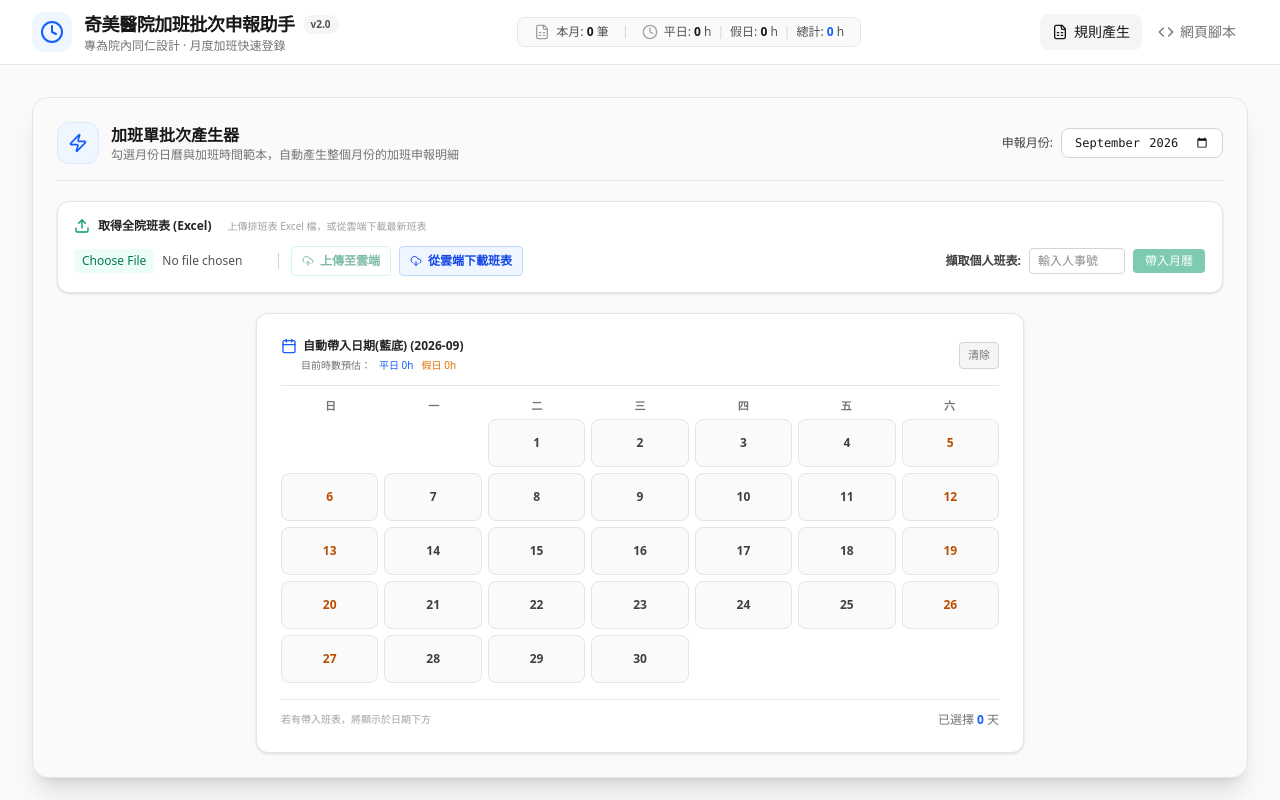
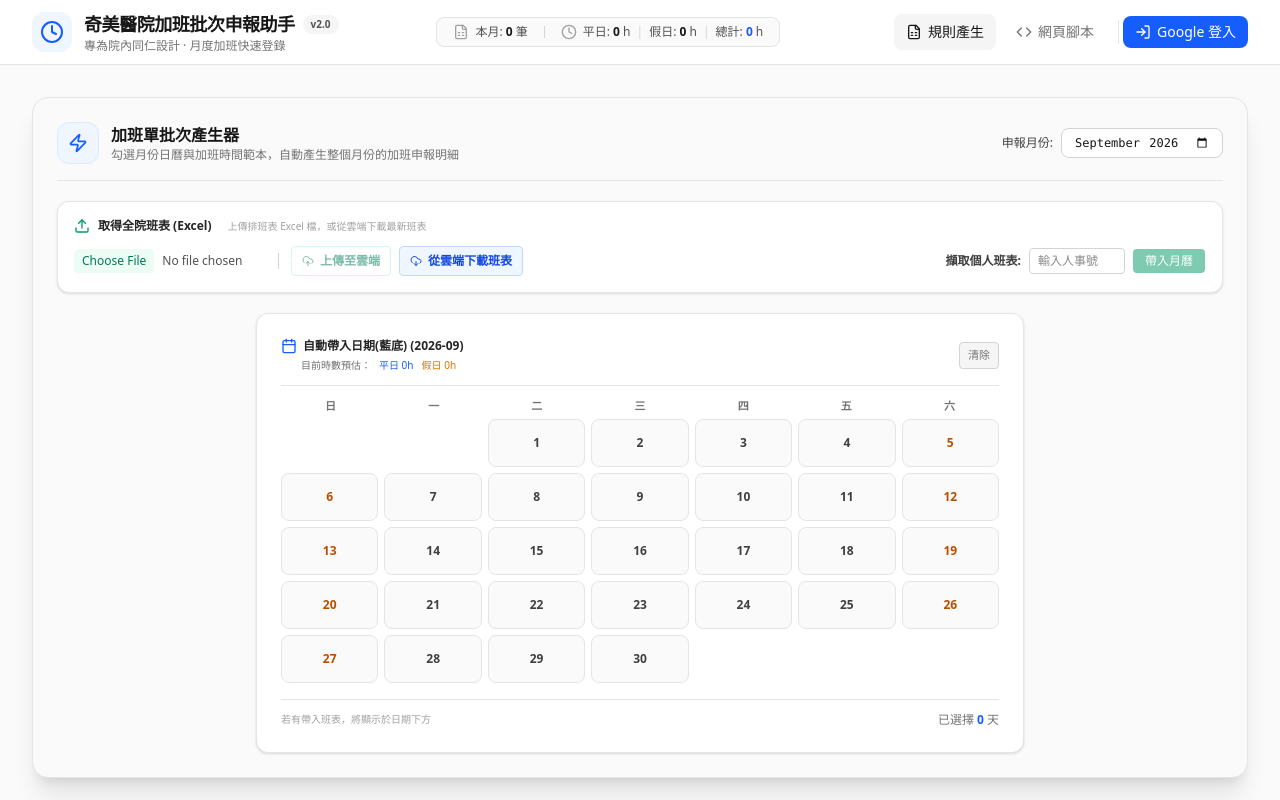
Before and after one commit to crystalarcx/newshift, a React (Vite) app: page / in a window 1280 px wide. Shown: the top 800 px of the page. Built offline with nearby package versions, Linux system fonts and the light colour scheme; no server answers.

Commit message:
feat(auth): add Google authentication support
Integrate Firebase Authentication to enable user login for cloud features and replace the static password protection for schedule uploads.

```diff
--- a/src/App.tsx
+++ b/src/App.tsx
@@ -4,6 +4,8 @@ import { Navbar } from './components/Navbar';
 import { BatchGenerator } from './components/BatchGenerator';
 import { RecordTable } from './components/RecordTable';
 import { BookmarkletScriptModal } from './components/BookmarkletScriptModal';
+import { auth } from './lib/firebase';
+import { onAuthStateChanged, User } from 'firebase/auth';
 
 export default function App() {
   const today = new Date();
@@ -16,9 +18,17 @@ export default function App() {
   const [activeTab, setActiveTab] = useState<'generator' | 'script'>('generator');
   const [isScriptModalOpen, setIsScriptModalOpen] = useState(false);
 
+  const [user, setUser] = useState<User | null>(null);
+
   useEffect(() => {
     localStorage.removeItem('chimei_overtime_records'); // Clean up old data
     sessionStorage.removeItem('chimei_overtime_records'); // Clean up old data
+
+    const unsubscribe = onAuthStateChanged(auth, (currentUser) => {
+      setUser(currentUser);
+    });
+
+    return () => unsubscribe();
   }, []);
 
   const handleAddRecords = (newRecords: OvertimeRecord[]) => {
@@ -74,6 +84,7 @@ export default function App() {
         weekendHours={weekendHours}
         records={records}
         setRecords={setRecords}
+        user={user}
       />
 
       <main className="flex-1 max-w-7xl w-full mx-auto px-4 sm:px-6 lg:px-8 py-8 space-y-8">
--- a/src/components/BatchGenerator.tsx
+++ b/src/components/BatchGenerator.tsx
@@ -3,7 +3,7 @@ import { OvertimeRecord, OvertimeType } from '../types';
 import { Calendar, Plus, Zap, CheckSquare, Square, Clock, AlertCircle, FileText, Sparkles, Filter, Upload, X, CloudUpload, CloudDownload, Loader2 } from 'lucide-react';
 import * as XLSX from 'xlsx';
 import { doc, getDoc, setDoc } from 'firebase/firestore';
-import { db } from '../lib/firebase';
+import { db, auth } from '../lib/firebase';
 
 interface BatchGeneratorProps {
   records: OvertimeRecord[];
@@ -15,6 +15,7 @@ interface BatchGeneratorProps {
   weekendHours: number;
   employeeId: string;
   setEmployeeId: (id: string) => void;
+  user: any;
 }
 
 export const BatchGenerator: React.FC<BatchGeneratorProps> = ({
@@ -27,6 +28,7 @@ export const BatchGenerator: React.FC<BatchGeneratorProps> = ({
   weekendHours,
   employeeId,
   setEmployeeId,
+  user,
 }) => {
   const [overtimeType, setOvertimeType] = useState<OvertimeType>('延時加班');
 
@@ -47,15 +49,16 @@ export const BatchGenerator: React.FC<BatchGeneratorProps> = ({
   const [isDownloading, setIsDownloading] = useState(false);
 
   const handleUploadExcelToCloud = async () => {
+    if (!user) {
+      alert('請先在右上角登入 Google 帳號，才能上傳全院班表。');
+      return;
+    }
+
     if (csvData.length < 3) {
       setImportStatus({ type: 'error', message: '請先選擇並成功讀取 Excel 檔案！' });
       return;
     }
-    const password = window.prompt('請輸入全院班表上傳密碼：');
-    if (password !== 'A30825ER') {
-      if (password !== null) alert('密碼錯誤！');
-      return;
-    }
+
     setIsUploading(true);
     setImportStatus({ type: 'idle', message: '正在上傳全院班表至雲端...' });
     try {
@@ -68,7 +71,7 @@ export const BatchGenerator: React.FC<BatchGeneratorProps> = ({
       setImportStatus({ type: 'success', message: '全院班表上傳雲端成功！其他同仁現在可以透過人事號帶入班表了。' });
     } catch (error) {
       console.error('Upload failed:', error);
-      setImportStatus({ type: 'error', message: '上傳失敗，請檢查網路連線或設定。' });
+      setImportStatus({ type: 'error', message: '上傳失敗，請檢查權限或網路連線。' });
     } finally {
       setIsUploading(false);
     }
--- a/src/components/Navbar.tsx
+++ b/src/components/Navbar.tsx
@@ -1,6 +1,8 @@
-import React from 'react';
-import { Clock, FileSpreadsheet, Code } from 'lucide-react';
+import React, { useState } from 'react';
+import { Clock, FileSpreadsheet, Code, LogIn, LogOut, Loader2 } from 'lucide-react';
 import { OvertimeRecord } from '../types';
+import { auth, provider } from '../lib/firebase';
+import { signInWithPopup, signOut } from 'firebase/auth';
 
 interface NavbarProps {
   activeTab: 'generator' | 'script';
@@ -11,6 +13,7 @@ interface NavbarProps {
   weekendHours: number;
   records: OvertimeRecord[];
   setRecords: (records: OvertimeRecord[]) => void;
+  user: any;
 }
 
 export const Navbar: React.FC<NavbarProps> = ({
@@ -22,7 +25,33 @@ export const Navbar: React.FC<NavbarProps> = ({
   weekendHours,
   records,
   setRecords,
+  user,
 }) => {
+  const [isAuthLoading, setIsAuthLoading] = useState(false);
+
+  const handleLogin = async () => {
+    setIsAuthLoading(true);
+    try {
+      await signInWithPopup(auth, provider);
+    } catch (error) {
+      console.error("Login failed:", error);
+      alert("登入失敗，請稍後再試");
+    } finally {
+      setIsAuthLoading(false);
+    }
+  };
+
+  const handleLogout = async () => {
+    setIsAuthLoading(true);
+    try {
+      await signOut(auth);
+    } catch (error) {
+      console.error("Logout failed:", error);
+    } finally {
+      setIsAuthLoading(false);
+    }
+  };
+
   return (
     <header className="bg-white border-b border-neutral-200 sticky top-0 z-40">
       <div className="max-w-7xl mx-auto px-4 sm:px-6 lg:px-8">
@@ -60,7 +89,7 @@ export const Navbar: React.FC<NavbarProps> = ({
             </div>
           </div>
 
-          <nav className="flex items-center space-x-1">
+          <nav className="flex items-center space-x-2 ml-4">
             <button
               onClick={() => setActiveTab('generator')}
               className={`px-3 py-2 rounded-lg text-sm font-medium transition-colors flex items-center space-x-1.5 ${
@@ -83,6 +112,40 @@ export const Navbar: React.FC<NavbarProps> = ({
               <Code className={`w-4 h-4 ${activeTab === 'script' ? 'text-blue-600' : ''}`} />
               <span>網頁腳本</span>
             </button>
+
+            <div className="h-6 w-px bg-neutral-200 mx-1 hidden sm:block"></div>
+
+            {user ? (
+              <div className="flex items-center space-x-3 bg-neutral-50 border border-neutral-200 rounded-full pl-1.5 pr-3 py-1">
+                {user.photoURL ? (
+                  <img src={user.photoURL} alt="Profile" className="w-6 h-6 rounded-full" />
+                ) : (
+                  <div className="w-6 h-6 rounded-full bg-blue-100 flex items-center justify-center text-blue-700 text-xs font-bold">
+                    {user.email?.charAt(0).toUpperCase()}
+                  </div>
+                )}
+                <span className="text-xs font-medium text-neutral-700 truncate max-w-[100px] hidden md:block">
+                  {user.displayName || user.email?.split('@')[0]}
+                </span>
+                <button
+                  onClick={handleLogout}
+                  disabled={isAuthLoading}
+                  className="text-neutral-400 hover:text-red-600 transition"
+                  title="登出"
+                >
+                  <LogOut className="w-4 h-4" />
+                </button>
+              </div>
+            ) : (
+              <button
+                onClick={handleLogin}
+                disabled={isAuthLoading}
+                className="flex items-center space-x-1.5 px-3 py-1.5 bg-blue-600 text-white rounded-lg text-sm font-medium hover:bg-blue-700 transition disabled:opacity-50"
+              >
+                {isAuthLoading ? <Loader2 className="w-4 h-4 animate-spin" /> : <LogIn className="w-4 h-4" />}
+                <span className="hidden sm:inline">Google 登入</span>
+              </button>
+            )}
           </nav>
         </div>
       </div>
--- a/src/lib/firebase.ts
+++ b/src/lib/firebase.ts
@@ -1,5 +1,6 @@
 import { initializeApp } from 'firebase/app';
 import { getFirestore } from 'firebase/firestore';
+import { getAuth, GoogleAuthProvider } from 'firebase/auth';
 
 // 正式環境 (您的 Firebase) 設定
 const firebaseConfig = {
@@ -13,14 +14,17 @@ const firebaseConfig = {
 
 // 為了防止 Vercel 環境變數遺失時直接白畫面，加入防呆機制
 let app;
-let db;
+let db: any;
+let auth: any;
+const provider = new GoogleAuthProvider();
 
 try {
   app = initializeApp(firebaseConfig);
   // 重要：個人專案的資料庫名稱都是預設的，不需要第二個參數
   db = getFirestore(app);
+  auth = getAuth(app);
 } catch (error) {
   console.error("Firebase 初始化失敗，請檢查環境變數是否正確：", error);
 }
 
-export { db };
+export { db, auth, provider };
```
